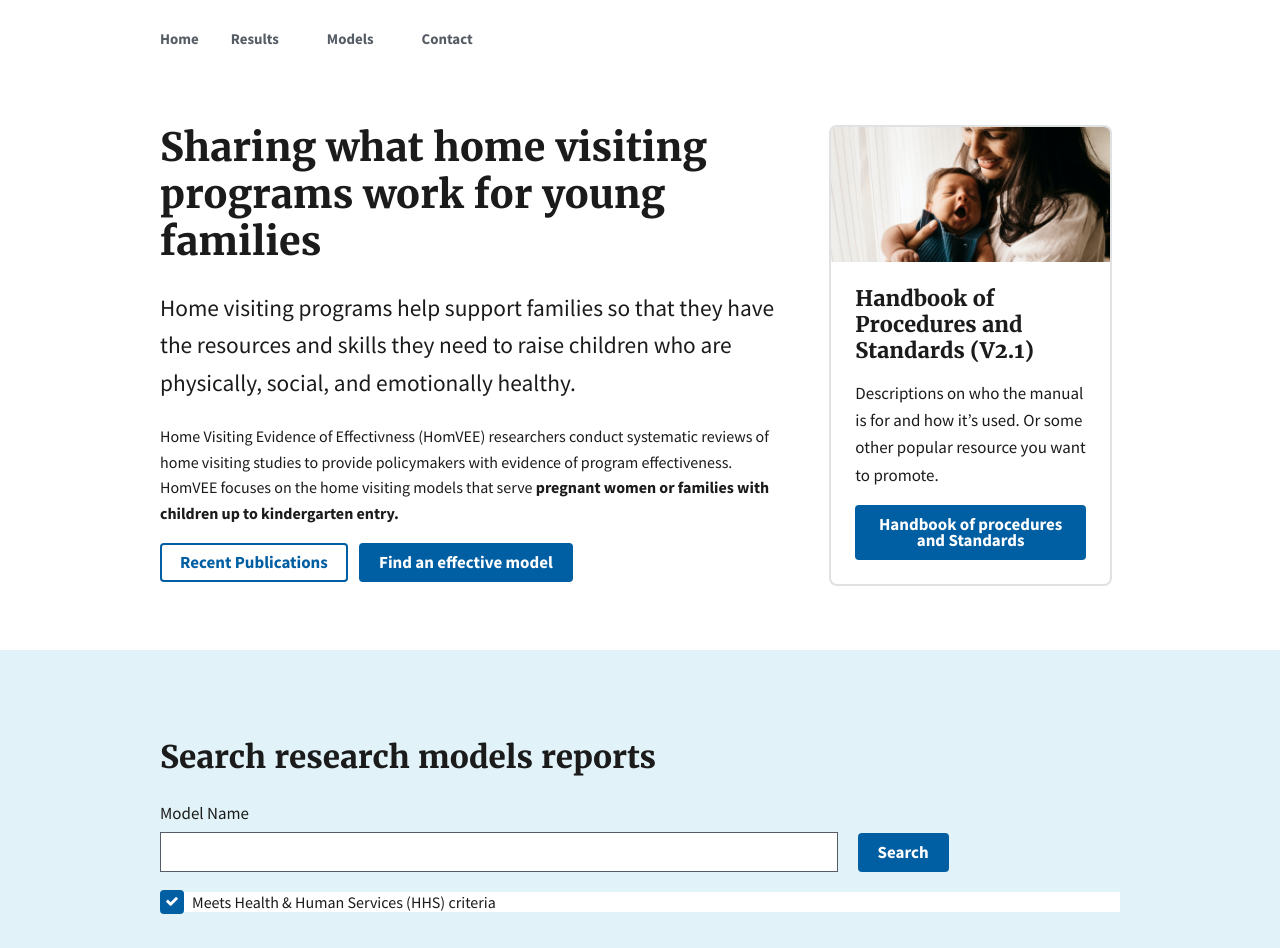
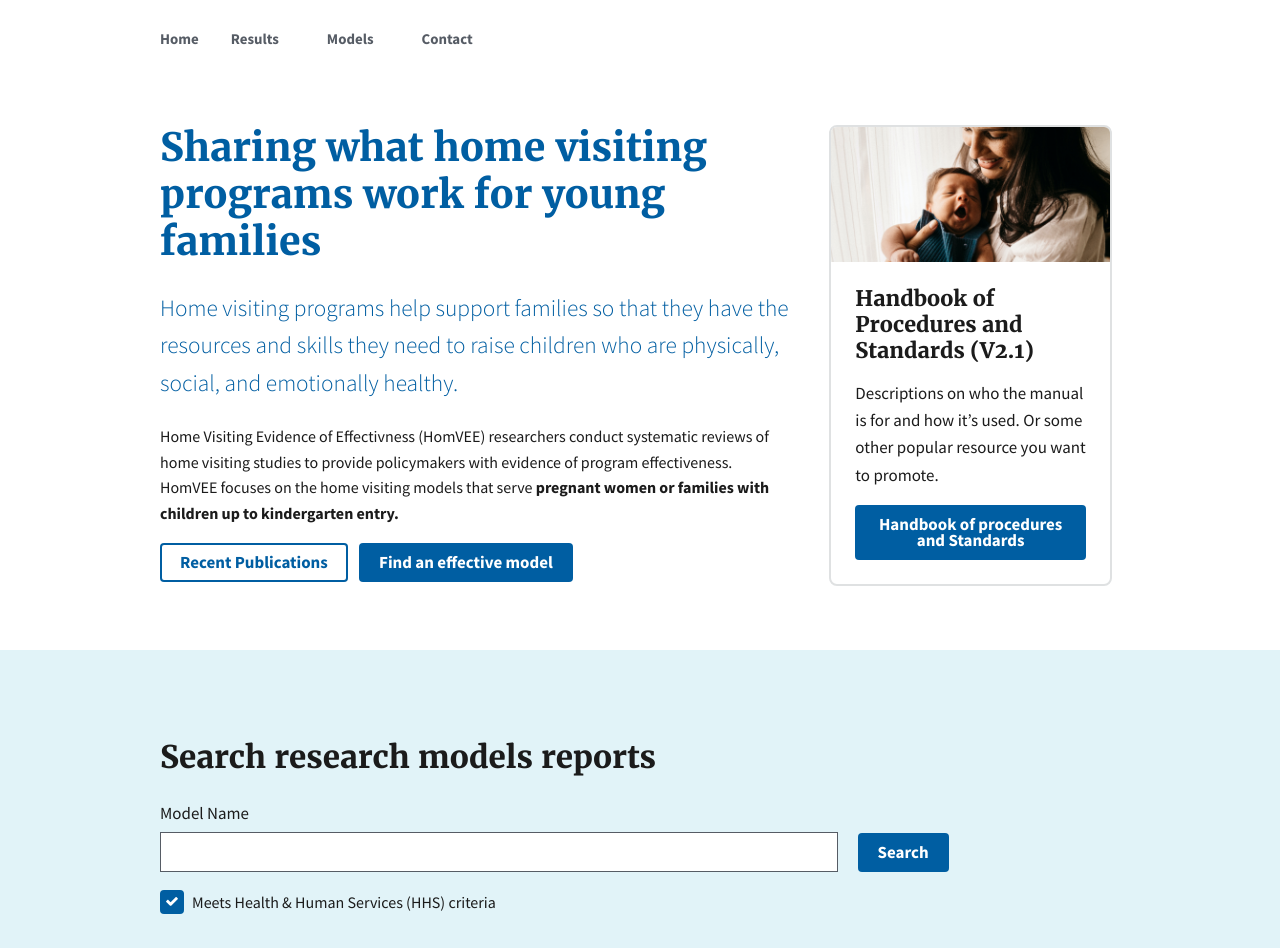
Before and after one commit to peterrowland/HomeVEE-demo, a website: page index.html in a window 1280 px wide. Shown: the part 124-1072 px from the top of the page. Drawn offline with Linux system fonts and the light colour scheme.

Commit message:
fix link color and other minor tweaks

```diff
--- a/index.html
+++ b/index.html
@@ -136,8 +136,8 @@
   <section class="grid-container usa-section" id="info">
     <div class="grid-row grid-gap">
       <div class="tablet:grid-col-8">
-        <h1 class="font-heading-2xl margin-top-0 tablet:margin-bottom-0 line-height-heading-2">Sharing what home visiting programs work for young families</h2>
-        <p class="font-sans-lg line-height-sans-6">Home visiting programs help support families so that they have the resources and skills they need to raise children who are physically, social, and emotionally healthy.</p>
+        <h1 class="font-heading-2xl text-primary margin-top-0 tablet:margin-bottom-0 line-height-heading-2">Sharing what home visiting programs work for young families</h2>
+        <p class="font-sans-lg text-primary text-light line-height-sans-6">Home visiting programs help support families so that they have the resources and skills they need to raise children who are physically, social, and emotionally healthy.</p>
         <p class="line-height-sans-6">Home Visiting Evidence of Effectivness (HomVEE) researchers conduct systematic reviews of home visiting studies to provide policymakers with evidence of program effectiveness.  HomVEE focuses on the home visiting models that serve <strong>pregnant women or families with children up to kindergarten entry.</strong></p>
         <button class="usa-button usa-button--outline">Recent Publications</button>
         <button class="usa-button usa-button--primary">Find an effective model</button>
--- a/sass/_uswds-theme-custom-styles.scss
+++ b/sass/_uswds-theme-custom-styles.scss
@@ -22,6 +22,10 @@ i.e.
 
 p {
   line-height: 1.62;
+}
+
+a {
+  color: #0076d6;
 }
 
 // Search Research Models: make longer search bar and not full width
@@ -82,6 +86,10 @@ p {
   }
 }
 
+.usa-footer {
+  background-color: #f0f0f0;
+}
+
 .agency-footer {
   display: flex;
 }
@@ -94,3 +102,7 @@ p {
 .agency-footer__name {
   margin: 0;
 }
+
+.usa-checkbox {
+  background-color: transparent !important;
+}
```
Also changed, not shown: css/styles.css, 1 other file.
